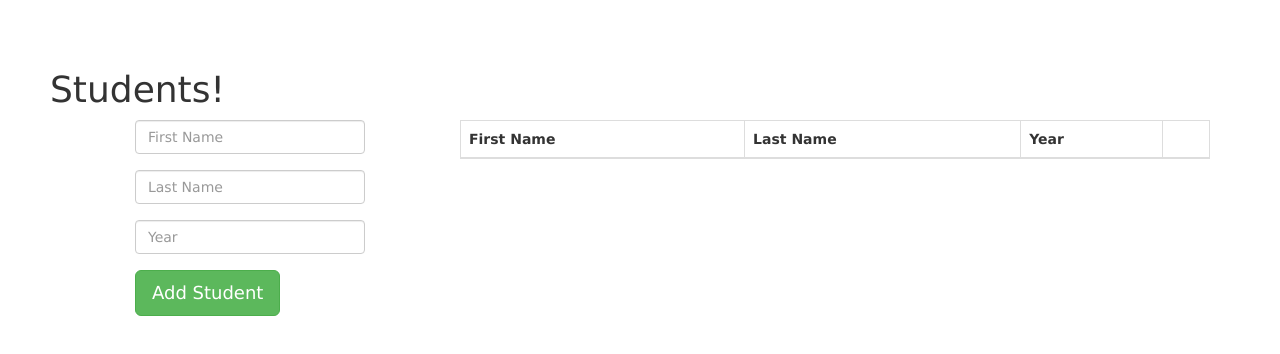
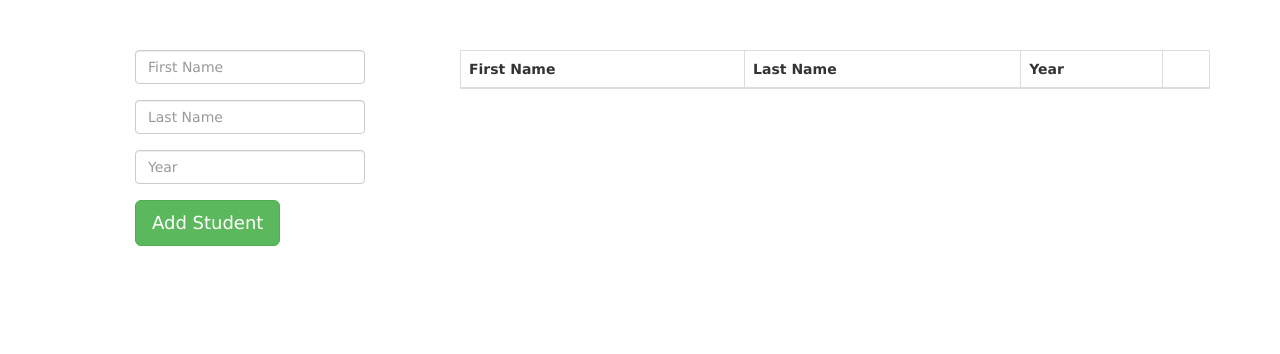
Before and after one commit to michaeldiguiseppi/basic_mean_app, a plain HTML site: page src/client/index.html in a window 1280 px wide. Drawn offline with nearby package versions, Linux system fonts and the light colour scheme; no server answers.

Commit message:
Removed title.

```diff
--- a/src/client/index.html
+++ b/src/client/index.html
@@ -9,7 +9,6 @@
     <link rel="stylesheet" type="text/css" href="css/main.css">
   </head>
   <body>
-    <h1>Students!</h1>
     <div class="container" ng-controller="addStudentController">
       <div class="row">
         <div class="col-lg-4">
```
